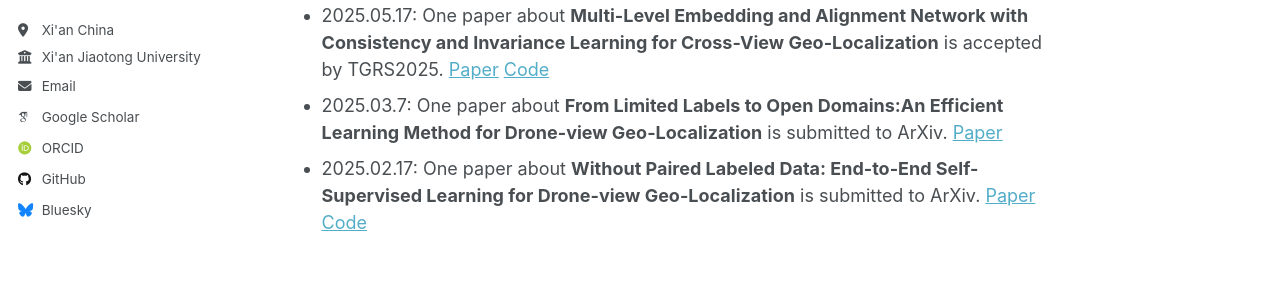
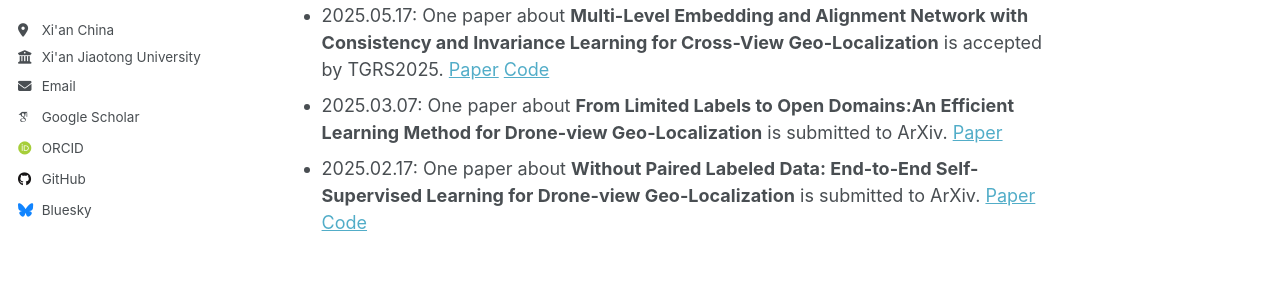
Before and after one commit to ISChenawei/ISChenawei.github.io, a Jekyll site: the page built from _pages/about.md, in a window 1280 px wide and 900 px high. Shown: the part 403-684 px from the top of the window. Built offline with Jekyll 4.4.1, drawn with Linux system fonts in a browser that asks for light colours; some web fonts are replaced; a script that is not in the unit is left out.

Commit message:
Update about.md

```diff
--- a/_pages/about.md
+++ b/_pages/about.md
@@ -13,7 +13,7 @@ I am conducting research under the guidance of Prof. [**Zhaoxu Yang (杨朝旭)*
 🔥News
 ------
 - 2025.05.17: One paper about **Multi-Level Embedding and Alignment Network with Consistency and Invariance Learning for Cross-View Geo-Localization** is accepted by TGRS2025. [Paper](<https://pan.baidu.com/s/1YPEV27tnadqCZBRCscTMTA>) [Code](<https://github.com/ISChenawei/MEAN>)
-- 2025.03.7: One paper about **From Limited Labels to Open Domains:An Efficient Learning Method for Drone-view Geo-Localization** is submitted to ArXiv. [Paper](<https://arxiv.org/abs/2503.07520>)
+- 2025.03.07: One paper about **From Limited Labels to Open Domains:An Efficient Learning Method for Drone-view Geo-Localization** is submitted to ArXiv. [Paper](<https://arxiv.org/abs/2503.07520>)
 - 2025.02.17: One paper about **Without Paired Labeled Data: End-to-End Self-Supervised Learning for Drone-view Geo-Localization** is submitted to ArXiv. [Paper](<https://arxiv.org/abs/2502.11381>) [Code](<https://github.com/ISChenawei/DMNIL>)
 
 🏆 Honors and Awards
```
